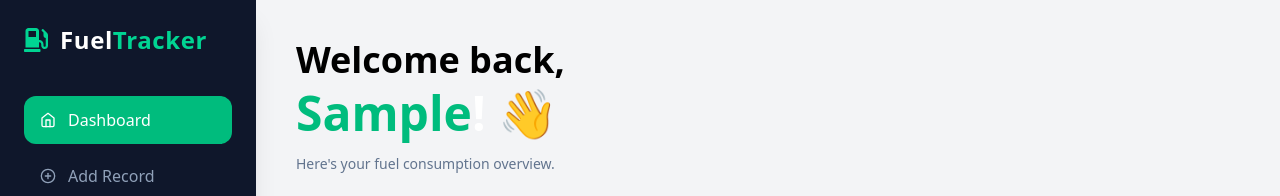
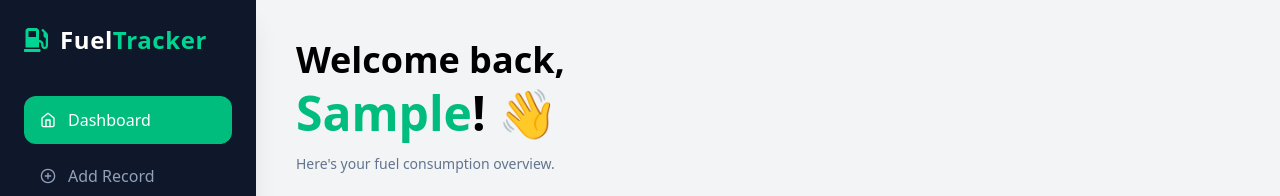
Before and after one commit to abdullahislam123/fuel-tracker-app, a React (Vite) app in the folder fuel-tracker/: page / in a window 1280 px wide. Shown: the top 196 px of the page. Built offline with nearby package versions, Linux system fonts and the light colour scheme; no server answers; sample sign-in values are in the browser's storage.

Commit message:
changed color of !

```diff
--- a/fuel-tracker/src/components/Dashboard.jsx
+++ b/fuel-tracker/src/components/Dashboard.jsx
@@ -82,7 +82,7 @@ const Dashboard = () => {
             Welcome back,
         </h1>
             {/* ⭐ 2. Username (Next Line, Even Bigger size: text-5xl, Capitalized) */}
-        <p className="text-5xl font-extrabold text-white dark:text-white capitalize leading-snug">
+        <p className="text-5xl font-extrabold text-black dark:text-white capitalize leading-snug">
             <span className="text-emerald-500 dark:text-emerald-400">{username}</span>! 👋
         </p>
             {/* ⭐ 3. Sub-text (Replaced 'Overview' title) */}
```
